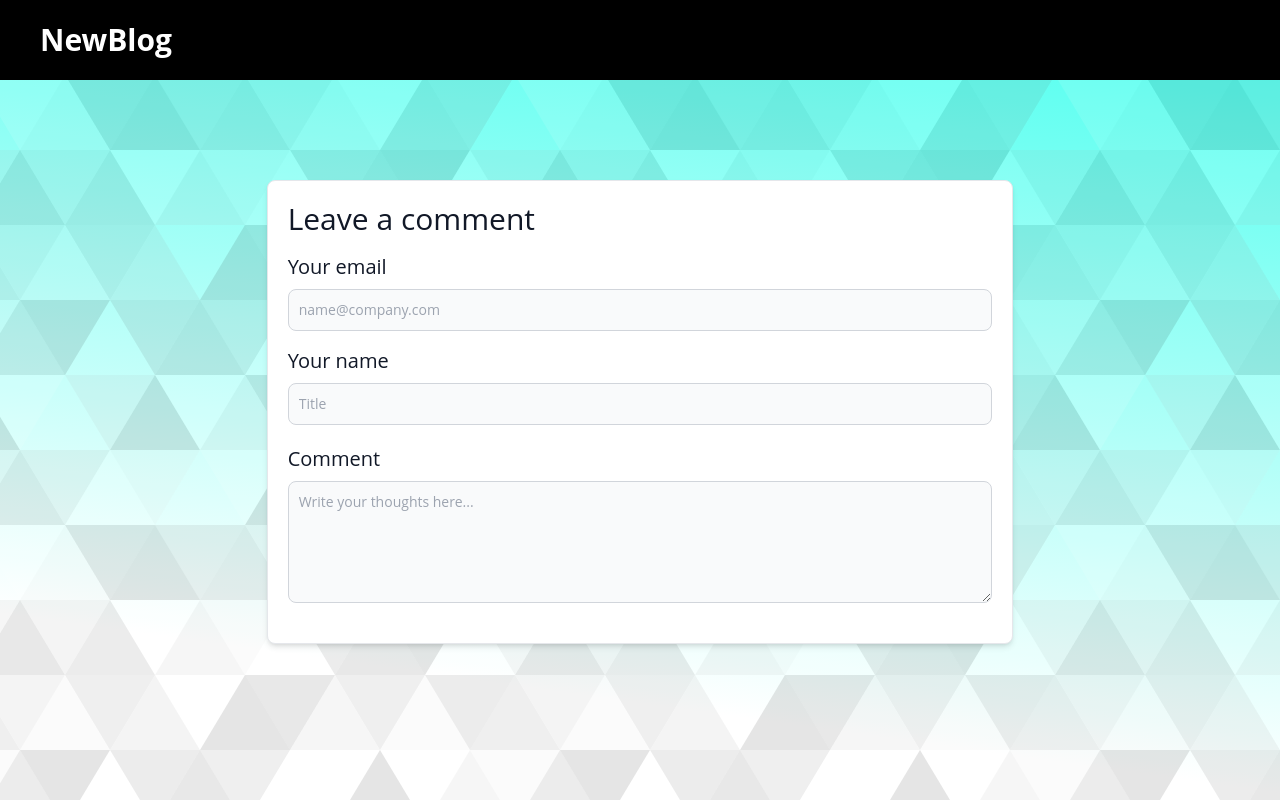
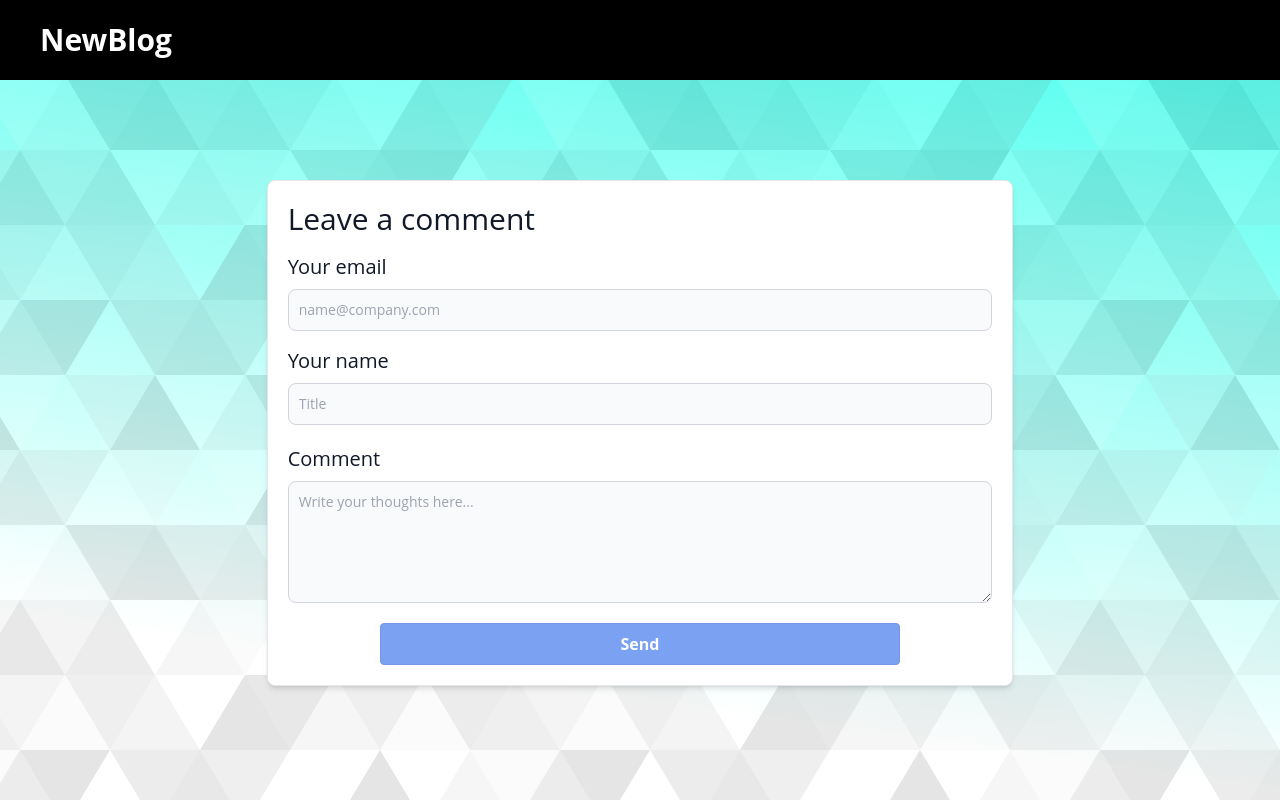
Before and after one commit to pesener/NewBlog-Mern-Crud-Tailwind, a React (Create React App) app in the folder client/: page /newNote/1 in a window 1280 px wide. Shown: the top 800 px of the page. Built offline with nearby package versions, Linux system fonts and the light colour scheme; no server answers.

Commit message:
comment section fix

```diff
--- a/client/src/components/ReadMore.jsx
+++ b/client/src/components/ReadMore.jsx
@@ -54,6 +54,7 @@ const ReadMore = ({ id }) => {
                   .catch((err) => {
                     toast.error(err.response.data.message);
                   });
+                e.target.reset();
               }}
             >
               <h5 className="text-3xl mb-4 font-medium text-gray-900 dark:text-white">
@@ -117,6 +118,19 @@ const ReadMore = ({ id }) => {
                 required
                 placeholder="Write your thoughts here..."
               ></textarea>
+              <div className="flex flex-col items-center">
+                <button
+                  disabled={
+                    commentData.name === "" ||
+                    commentData.comment === "" ||
+                    commentData.email === ""
+                  }
+                  type="submit"
+                  className="disabled:opacity-60  disabled:cursor-not-allowed bg-blue-600 hover:bg-blue-700 text-white font-bold py-2 px-60 border border-blue-700 rounded "
+                >
+                  Send
+                </button>
+              </div>
             </form>
           </div>
         </div>
```
Also changed, not shown: 1 other file (tests, documents, lock files or other folders).
